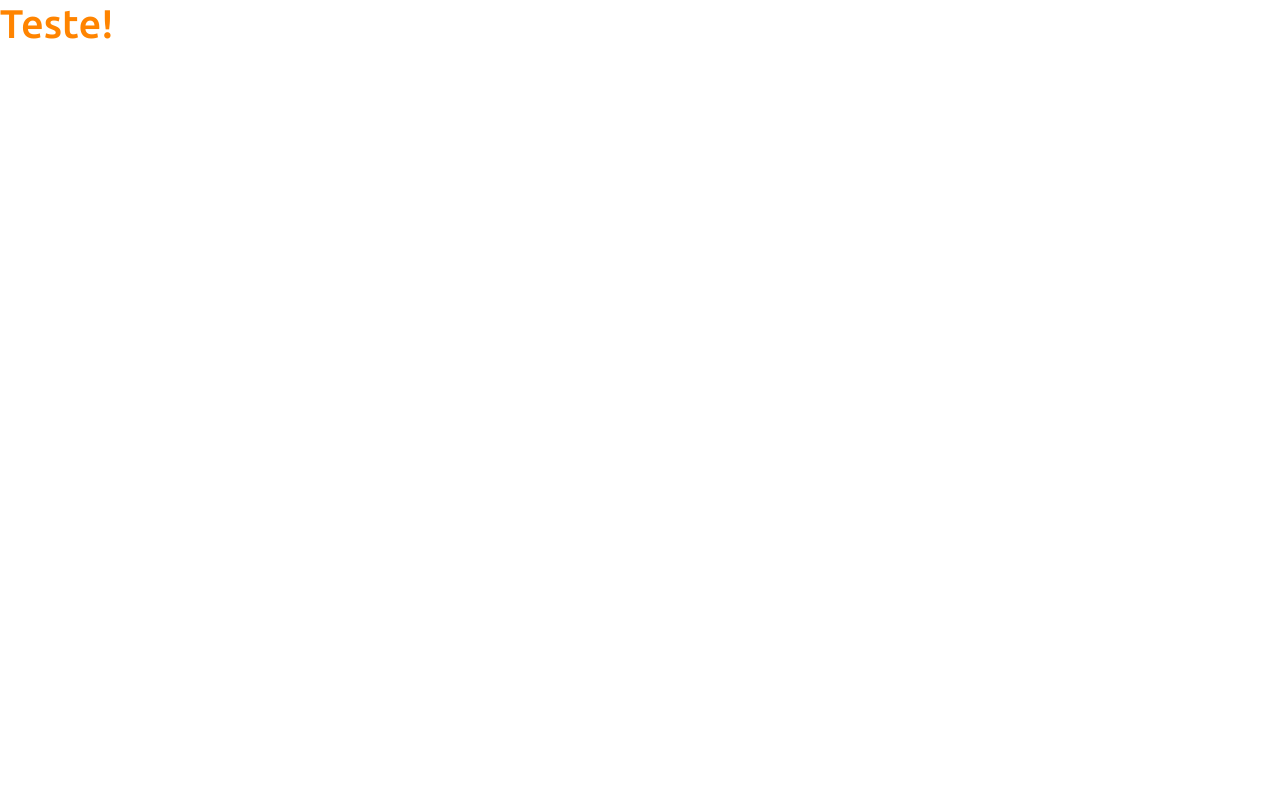
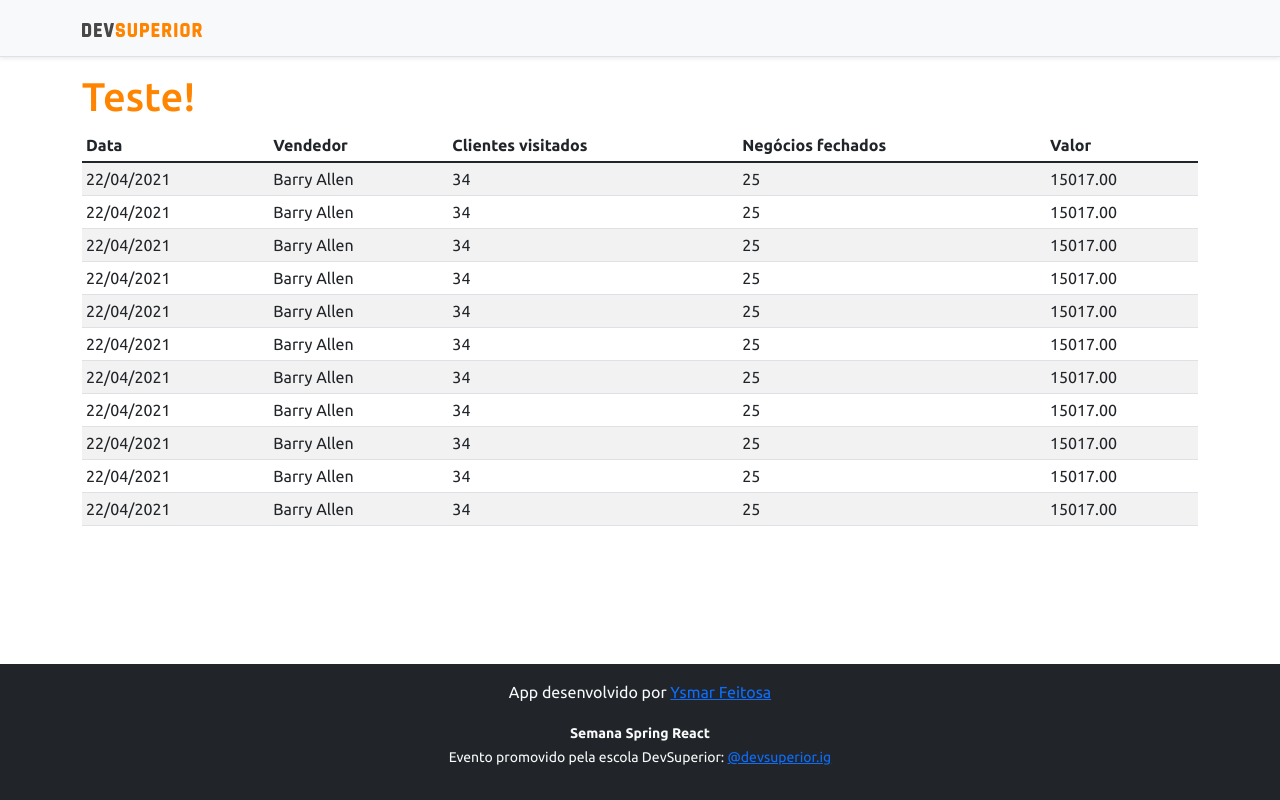
Before and after one commit to ysmarts/projeto-sds3, a React (Create React App) app in the folder frontend/: page / in a window 1280 px wide. Built offline with nearby package versions, Linux system fonts and the light colour scheme.

Commit message:
Basic static components

```diff
--- a/frontend/src/App.tsx
+++ b/frontend/src/App.tsx
@@ -1,8 +1,18 @@
+import DataTable from "components/DataTable";
+import Footer from "components/Footer";
+import NavBar from "components/NavBar";
+
 function App() {
   return (
-    <div>
-      <h1 className="text-primary">Teste!</h1>
-    </div>
+    <>
+      <NavBar />
+      <div className='container'>
+        <h1 className="text-primary">Teste!</h1>
+
+        <DataTable />
+      </div>
+      <Footer />
+    </>
   );
 }
 
--- /dev/null
+++ b/frontend/src/components/DataTable/index.tsx
@@ -0,0 +1,98 @@
+const DataTable = () => {
+  return (
+    <div className="table-responsive">
+      <table className="table table-striped table-sm">
+        <thead>
+          <tr>
+            <th>Data</th>
+            <th>Vendedor</th>
+            <th>Clientes visitados</th>
+            <th>Negócios fechados</th>
+            <th>Valor</th>
+          </tr>
+        </thead>
+        <tbody>
+          <tr>
+            <td>22/04/2021</td>
+            <td>Barry Allen</td>
+            <td>34</td>
+            <td>25</td>
+            <td>15017.00</td>
+          </tr>
+          <tr>
+            <td>22/04/2021</td>
+            <td>Barry Allen</td>
+            <td>34</td>
+            <td>25</td>
+            <td>15017.00</td>
+          </tr>
+          <tr>
+            <td>22/04/2021</td>
+            <td>Barry Allen</td>
+            <td>34</td>
+            <td>25</td>
+            <td>15017.00</td>
+          </tr>
+          <tr>
+            <td>22/04/2021</td>
+            <td>Barry Allen</td>
+            <td>34</td>
+            <td>25</td>
+            <td>15017.00</td>
+          </tr>
+          <tr>
+            <td>22/04/2021</td>
+            <td>Barry Allen</td>
+            <td>34</td>
+            <td>25</td>
+            <td>15017.00</td>
+          </tr>
+          <tr>
+            <td>22/04/2021</td>
+            <td>Barry Allen</td>
+            <td>34</td>
+            <td>25</td>
+            <td>15017.00</td>
+          </tr>
+          <tr>
+            <td>22/04/2021</td>
+            <td>Barry Allen</td>
+            <td>34</td>
+            <td>25</td>
+            <td>15017.00</td>
+          </tr>
+          <tr>
+            <td>22/04/2021</td>
+            <td>Barry Allen</td>
+            <td>34</td>
+            <td>25</td>
+            <td>15017.00</td>
+          </tr>
+          <tr>
+            <td>22/04/2021</td>
+            <td>Barry Allen</td>
+            <td>34</td>
+            <td>25</td>
+            <td>15017.00</td>
+          </tr>
+          <tr>
+            <td>22/04/2021</td>
+            <td>Barry Allen</td>
+            <td>34</td>
+            <td>25</td>
+            <td>15017.00</td>
+          </tr>
+          <tr>
+            <td>22/04/2021</td>
+            <td>Barry Allen</td>
+            <td>34</td>
+            <td>25</td>
+            <td>15017.00</td>
+          </tr>
+        </tbody>
+      </table>
+    </div>
+  );
+};
+
+export default DataTable;
--- /dev/null
+++ b/frontend/src/components/Footer/index.tsx
@@ -0,0 +1,34 @@
+const Footer = () => {
+  return (
+    <footer className="footer mt-auto py-3 bg-dark">
+      <div className="container">
+        <p className="text-light">
+          App desenvolvido por{" "}
+          <a
+            href="https://www.linkedin.com/in/ysmar/"
+            target="_blank"
+            rel="noreferrer"
+          >
+            Ysmar Feitosa
+          </a>
+        </p>
+        <p className="text-light">
+          <small>
+            <strong>Semana Spring React</strong>
+            <br />
+            Evento promovido pela escola DevSuperior:{" "}
+            <a
+              href="https://instagram.com/devsuperior.ig"
+              target="_blank"
+              rel="noreferrer"
+            >
+              @devsuperior.ig
+            </a>
+          </small>
+        </p>
+      </div>
+    </footer>
+  );
+};
+
+export default Footer;
--- /dev/null
+++ b/frontend/src/components/NavBar/index.tsx
@@ -0,0 +1,15 @@
+import ImgDsDark from 'assets/img/ds-dark.svg'
+
+const NavBar = () => {
+  return (
+    <div className="d-flex flex-column flex-md-row align-items-center p-3 px-md-4 mb-3 bg-light border-bottom shadow-sm">
+      <div className="container">
+        <nav className="my-2 my-md-0 mr-md-3">
+          <img src={ImgDsDark} alt="DevSuperior" width="120" />
+        </nav>
+      </div>
+    </div>
+  );
+};
+
+export default NavBar;
```
Also changed, not shown: frontend/src/assets/img/ds-dark.svg (added).
